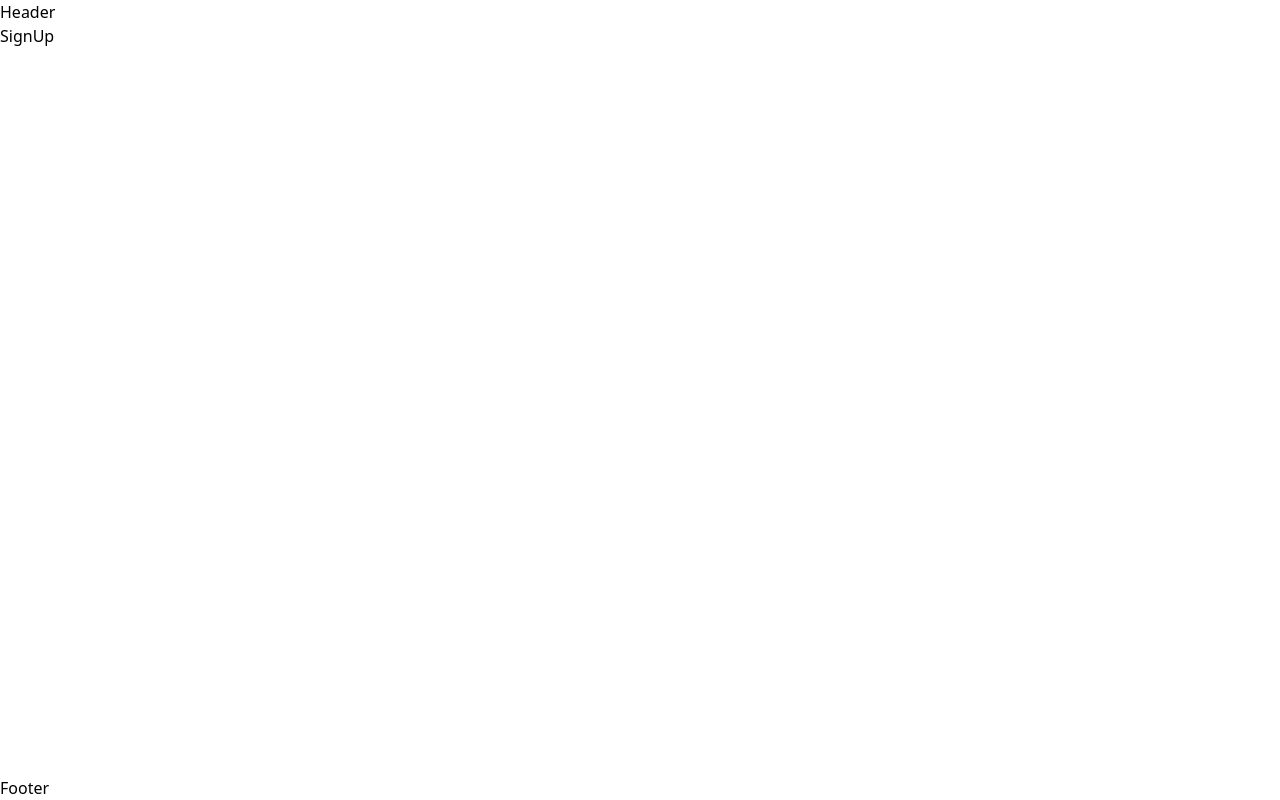
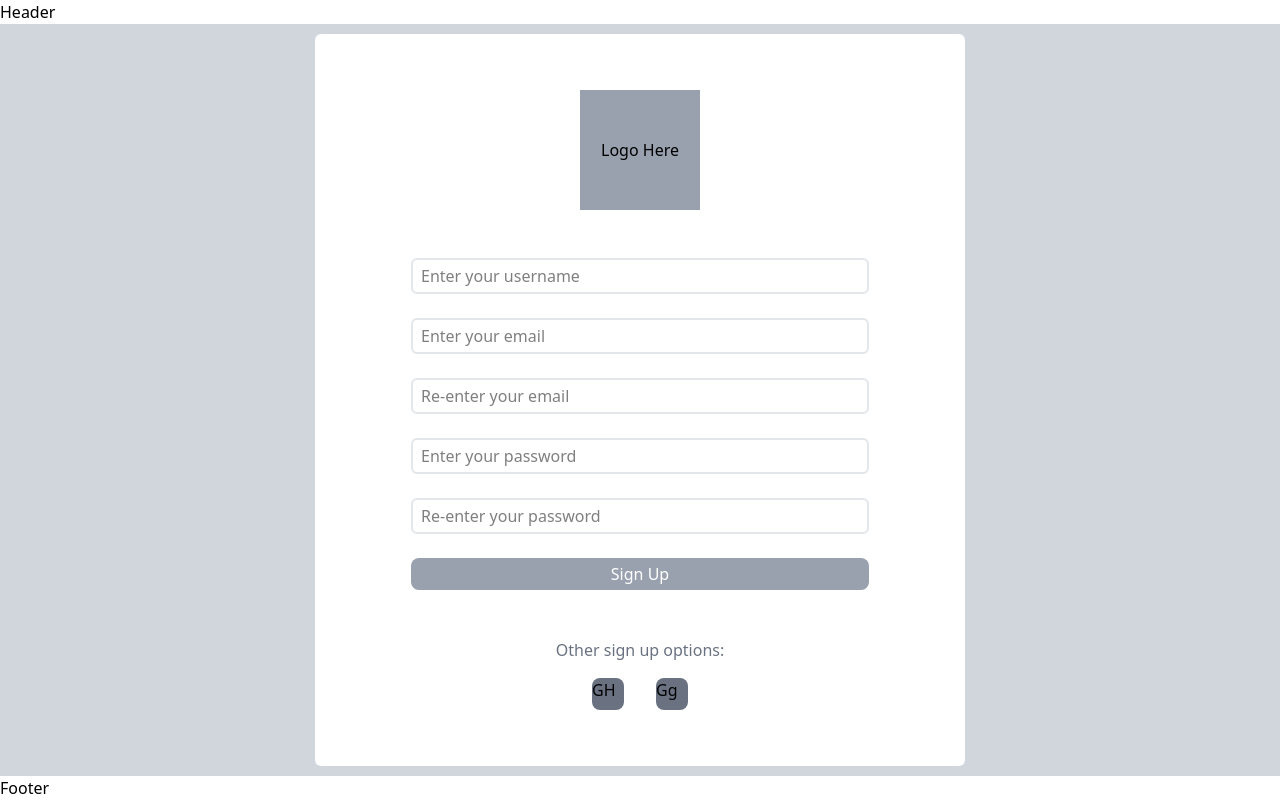
Before and after one commit to aduong3/DuoSprint, a React (Vite) app in the folder frontend/: page /accounts/signup in a window 1280 px wide. Built offline with nearby package versions, Linux system fonts and the light colour scheme.

Commit message:
Sign Up form created, styling was inspired by Leetcode.
I will probably change the color scheme and some other things later on, but it is not needed in the MVP.

```diff
--- a/frontend/src/pages/Layout.tsx
+++ b/frontend/src/pages/Layout.tsx
@@ -5,7 +5,7 @@ import Footer from "../components/Footer";
 
 export default function Layout() {
   return (
-    <div className="flex flex-col min-h-svh">
+    <div className="flex flex-col h-svh">
       <Header />
 
       <div className="flex-1">
--- a/frontend/src/pages/SignUp.tsx
+++ b/frontend/src/pages/SignUp.tsx
@@ -1,5 +1,61 @@
-import React from "react";
-
 export default function SignUp() {
-  return <div>SignUp</div>;
+  return (
+    <section className="flex items-center justify-center h-full bg-gray-300 ">
+      <div className="w-[80%] md:w-[60%] lg:w-[650px] bg-white  rounded-md items-center flex flex-col py-14 gap-12">
+        <div className="w-30 h-30 bg-gray-400 items-center flex justify-center">
+          <p>Logo Here</p>
+        </div>
+        <form className="flex flex-col gap-6 w-full px-24">
+          <input
+            type="text"
+            name="username"
+            id="username"
+            className="focus:outline-0 border-2 border-gray-300/60 rounded-md py-1 px-2"
+            placeholder="Enter your username"
+          />
+          <input
+            type="text"
+            name="email"
+            id="email"
+            className="focus:outline-0 border-2 border-gray-300/60 rounded-md py-1 px-2"
+            placeholder="Enter your email"
+          />
+          <input
+            type="text"
+            name="emailConfirm"
+            id="emailConfirm"
+            className="focus:outline-0 border-2 border-gray-300/60 rounded-md py-1 px-2"
+            placeholder="Re-enter your email"
+          />
+          <input
+            type="password"
+            name="password"
+            id="password"
+            className="focus:outline-0 border-2 border-gray-300/60 rounded-md py-1 px-2"
+            placeholder="Enter your password"
+          />
+          <input
+            type="password"
+            name="passwordConfirm"
+            id="passwordConfirm"
+            className="focus:outline-0 border-2 border-gray-300/60 rounded-md py-1 px-2"
+            placeholder="Re-enter your password"
+          />
+          <button
+            type="submit"
+            className="bg-gray-400 rounded-lg py-1 text-white"
+          >
+            Sign Up
+          </button>
+        </form>
+        <section className="flex flex-col gap-4 justify-center items-center">
+          <p className="text-gray-500">Other sign up options:</p>
+          <div className="flex gap-8">
+            <div className="bg-gray-500 w-8 h-8 rounded-lg">GH</div>
+            <div className="bg-gray-500 w-8 h-8 rounded-lg">Gg</div>
+          </div>
+        </section>
+      </div>
+    </section>
+  );
 }
```
